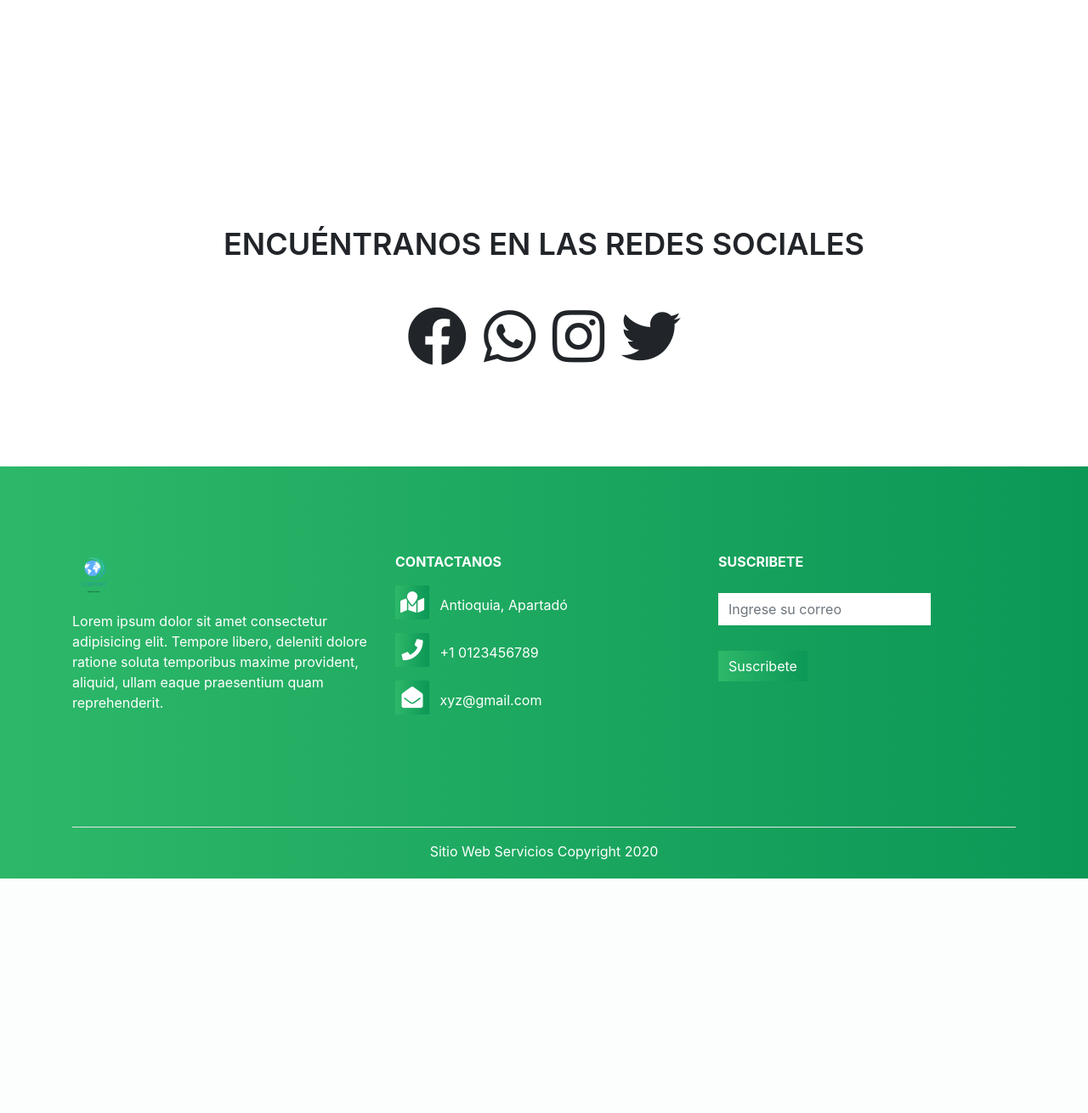
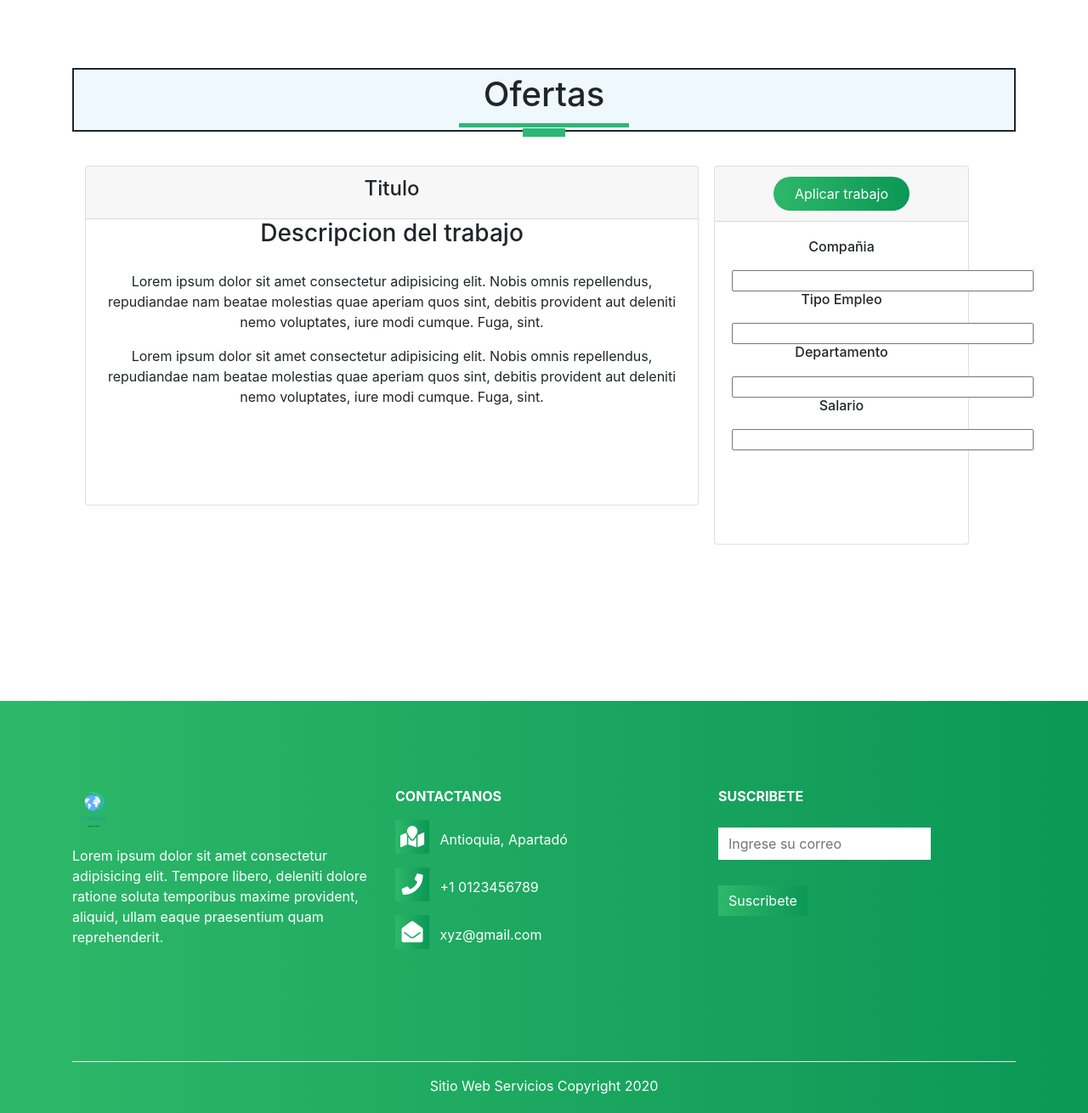
Before and after one commit to Falcohub/AgEmployment, a PHP site: page /Frm_OfertasDetalle.html in a window 1280 px wide. Shown: the part 50-1360 px from the top of the page at 85% size. Before the commit the page ends 1084 px from the top, so only its background shows below. Run offline with PHP 8.4, Linux system fonts and the light colour scheme; some libraries are stand-ins or nearby versions.

Commit message:
Se edito formulario oferta detalle y los styles

```diff
--- a/frontend/Frm_OfertasDetalle.html
+++ b/frontend/Frm_OfertasDetalle.html
@@ -43,25 +43,67 @@
 
     <!----------------------SERVICES SECTION--------->
     <section id="services">
+        <div class="container text-center">
+            <div class="title">
+                <h1>Ofertas</h1>
+            </div>
+            <div class="container" id="con">
+                <div class="row">
+                    <div class="col-lg-8" id="row1">
+                        <div class="card" id="car1">
+                            <div class="card-header">
+                                <h4>Titulo</h4>
+                            </div>
+                            <h3>Descripcion del trabajo</h3>
+                            <div class="card-body">
+                                <div class="input-group">
+                                    <p>Lorem ipsum dolor sit amet consectetur adipisicing elit.
+                                        Nobis omnis repellendus, repudiandae nam beatae molestias quae aperiam quos sint,
+                                         debitis provident aut deleniti nemo voluptates, iure modi cumque. Fuga, sint.
+                                         <p>Lorem ipsum dolor sit amet consectetur adipisicing elit.
+                                            Nobis omnis repellendus, repudiandae nam beatae molestias quae aperiam quos sint,
+                                             debitis provident aut deleniti nemo voluptates, iure modi cumque. Fuga, sint.</p>
+                                     </p>
+                                </div>
+                            </div>
+                        </div>
+                    </div>
 
+                    <div class="col-lg-4" id="row2">
+                        <div class="card" id="car2">
+                            <div class="card-header">
+                                <a href="#" class="btn btn-primary">Aplicar trabajo</a>
+                            </div>
+                            <div class="card-body">
+                                <h6>Compañia</h6>
+                                <div class="compañia">
+                                    <input type="text" size="30" id="com">
+                                </div>
+                                <h6>Tipo Empleo</h6>
+                                <div class="Empleo">
+                                    <input type="text" size="30" id="emp">
+                                </div>
+                                <h6>Departamento</h6>
+                                <div class="Departamento">
+                                    <input type="text" size="30" id="dep">
+                                </div>
+                                <h6>Salario</h6>
+                                <div class="Salario">
+                                    <input type="text" size="30" id="sal">
+                                </div>
+                            </div>
+                        </div>
+                    </div>
+                </div>
+            </div>
+        </div>
     </section>
 
     <!-----------ABOUT US------------>
 
 
     <!--------------------Social media section----------------------->
-    <section id="social-media">
-        <div class="container text-center">
-            <p>ENCUÉNTRANOS EN LAS REDES SOCIALES</p>
-            <div class="social-icons">
-                <i class="fab fa-facebook"></i>
-                <i class="fab fa-whatsapp"></i>
-                <i class="fab fa-instagram"></i>
-                <i class="fab fa-twitter"></i>
-            </div>
 
-        </div>
-    </section>
 
     <!---------------------Footer Section-------------------------->
     <section id="footer">
--- a/frontend/css/OfertasDetalle.css
+++ b/frontend/css/OfertasDetalle.css
@@ -112,65 +112,86 @@ body{
 
 }
 
-div#busca{
-
-    background-color: beige;
-}
-div#row1{
-    margin-top: 20px;
+div#con{
+    margin-top: 40px;
 
 }
-div#row2{
-    margin-top: 20px;
+
+div#row1{
+    height: 550px;
+
 }
-div#row3{
-    margin-top: 20px;
+div#car1{
+    height: 400px;
+    width: 722px;
+
 }
-div#fila4{
-    margin-top: 20px;
+div#car2{
+    height: 446px;
+    width: 300px;
+
 }
 
-div#fila5{
-    margin-top: 20px;
+div#fila4{
+    height: 400px;
+    border: 2px solid;
 }
 
-div#fila6{
-    margin-top: 20px;
+div#body{
+    height: 400px;
 }
 
-div#fila1{
-    margin-top: 20px;
+div#descripcion{
+    height: 120px;
 }
 
-div#fila2{
-    margin-top: 20px;
+div#programa{
+    height: 60px;
 }
 
-div#fila3{
-    margin-top: 20px;
+div#req{
+    height: 20px;
 }
-#filtro{
 
-    height: 90px;
-    left: 120px;
+div#habil{
+    height: 130px;
+}
 
+div#cono{
+    height: 130px;
 }
-.buscar-text{
-    width: 800px;
-    height: 42px;
+
+input#com{
+    margin-top: 10px;
+    height: 25px;
+}
+input#car{
+    margin-top: 10px;
+    height: 25px;
+}
+input#emp{
+    margin-top: 10px;
+    height: 25px;
+}
+input#dep{
+    margin-top: 10px;
+    height: 25px;
+}
+input#sal{
+    margin-top: 10px;
+    height: 25px;
+}
+#services{
+    background-color:white;
+}
+.title{
+    border:2px solid;
+    background-color: aliceblue;
+}
 
 
-}
-.btn-warning{
-    height: 45px;
-    width: 140px;
-}
 
-#pr{
-   background-color:transparent;
-   text-align: center center;
 
-}
 /*---------------------ABOUTS-US SECTION----------------------------*/
 
 #about-us
```
